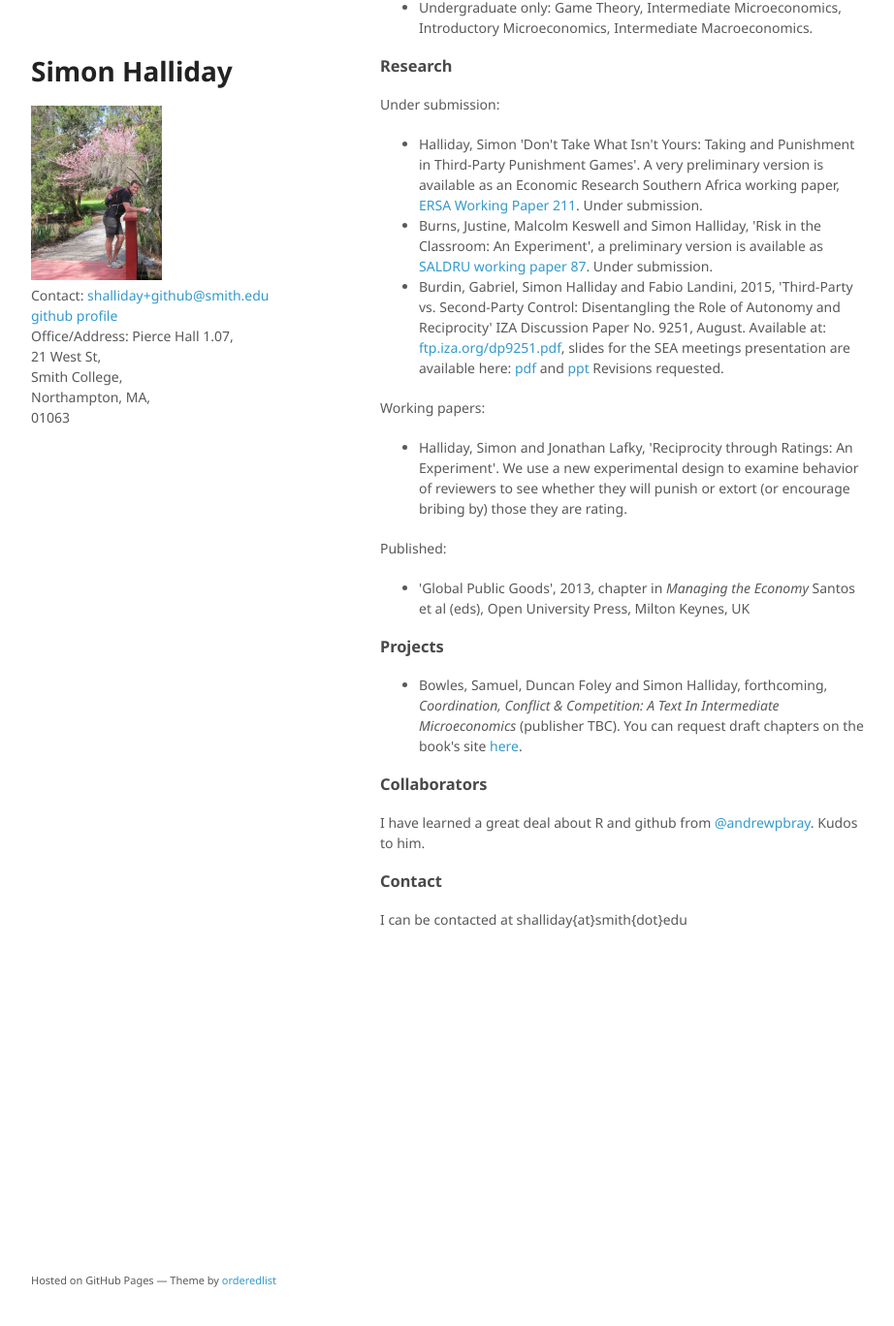
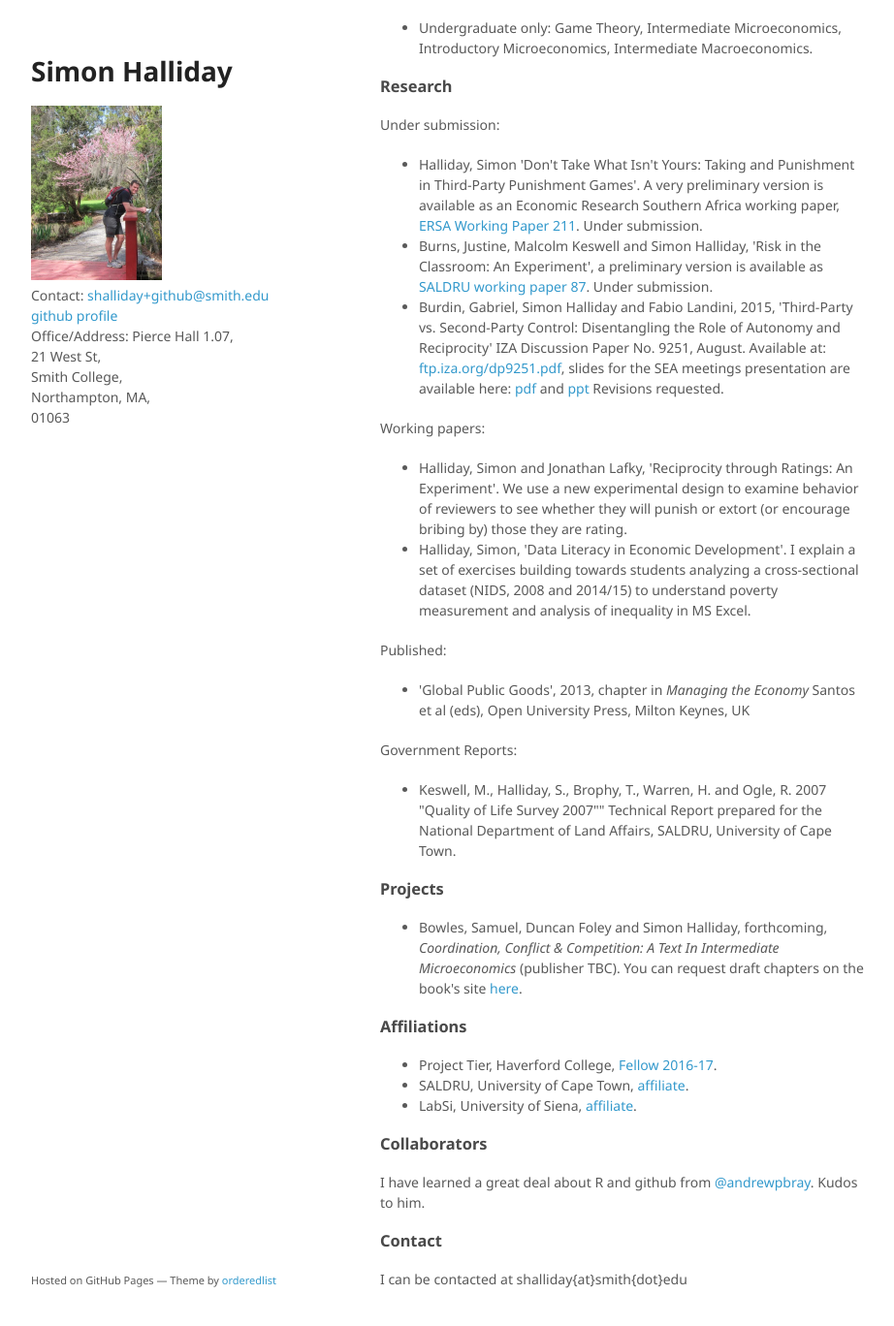
Before and after one commit to simondhalliday/github.io, a Jekyll site: the page index.html, which Jekyll copies as it is, in a window 1280 px wide and 1400 px high, scrolled down 963 px. Shown: the top 1368 px of the window at 97% size, without its empty margins (178-1100 px from the left). Built offline with Jekyll 4.4.1, drawn with Linux system fonts in a browser that asks for light colours; some of the changed text lies outside the part shown.

Commit message:
Update Jan 2017.

```diff
--- a/index.html
+++ b/index.html
@@ -26,7 +26,7 @@
         <h3>
 <a id="bio" class="anchor" href="#bio" aria-hidden="true"><span class="octicon octicon-link"></span></a>Bio</h3>
 
-<p>Simon Halliday is an assistant professor of economics at Smith College in Northampton, MA, USA. Simon works in experimental economics and the microeconomics of development (with a focus on Sub-Saharan Africa).</p>
+<p> I am an assistant professor of economics at Smith College in Northampton, MA, USA. I work in experimental economics and the microeconomics of development (with a focus on Sub-Saharan Africa). I have strong side interests in reproducible research, data literacy and economics education.</p>
 
 <h3>
 <a id="teaching" class="anchor" href="#teaching" aria-hidden="true"><span class="octicon octicon-link"></span></a>Teaching</h3>
@@ -94,6 +94,7 @@
 
 <ul>
 <li>Halliday, Simon and Jonathan Lafky, 'Reciprocity through Ratings: An Experiment'. We use a new experimental design to examine behavior of reviewers to see whether they will punish or extort (or encourage bribing by) those they are rating.</li>
+<li>Halliday, Simon, 'Data Literacy in Economic Development'. I explain a set of exercises building towards students analyzing a cross-sectional dataset (NIDS, 2008 and 2014/15) to understand poverty measurement and analysis of inequality in MS Excel.</li>
 </ul>
 
 <p>Published:</p>
@@ -102,11 +103,26 @@
 <li>'Global Public Goods', 2013, chapter in <em>Managing the Economy</em> Santos et al (eds), Open University Press, Milton Keynes, UK</li>
 </ul>
 
+<p>Government Reports:</p>
+
+<ul>
+<li> Keswell, M., Halliday, S., Brophy, T., Warren, H. and Ogle, R. 2007 "Quality of Life Survey 2007"" Technical Report prepared for the National Department of Land Affairs, SALDRU, University of Cape Town.</li>
+</ul>
+
 <h3>
 <a id="projects" class="anchor" href="#projects" aria-hidden="true"><span class="octicon octicon-link"></span></a>Projects</h3>
 
 <ul>
 <li>Bowles, Samuel, Duncan Foley and Simon Halliday, forthcoming, <em>Coordination, Conflict &amp; Competition: A Text In Intermediate Microeconomics</em> (publisher TBC). You can request draft chapters on the book's site <a href="/bfh-textbook">here</a>.</li>
+</ul>
+
+<h3>
+<a id="projects" class="anchor" href="#projects" aria-hidden="true"><span class="octicon octicon-link"></span></a>Affiliations</h3>
+
+<ul>
+<li>Project Tier, Haverford College,  <a href="http://www.projecttier.org/about/people/simon-halliday/">Fellow 2016-17</a>.</li>
+<li>SALDRU, University of Cape Town,  <a href="https://www.saldru.uct.ac.za/people/affiliates">affiliate</a>.</li>
+<li>LabSi, University of Siena,  <a href="https://unisi.labsi.org/people-of-the-lab/">affiliate</a>.</li>
 </ul>
 
 <h3>
```
Also changed, not shown: other parts of index.html (+1 -1 lines).
